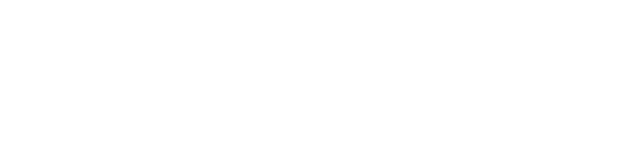
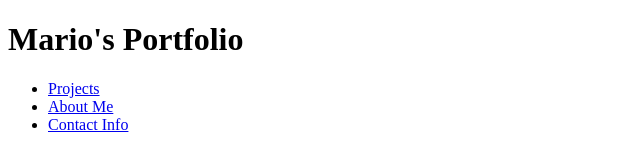
Before and after one commit to mgall13/professionalportfolio, a plain HTML site: page index.html in a window 1280 px wide. Shown: the whole page, without its empty margins (0-640 px from the left). Drawn offline with Linux system fonts and the light colour scheme.

Commit message:
adding header

```diff
--- a/index.html
+++ b/index.html
@@ -1,12 +1,30 @@
 <!DOCTYPE html>
 <html lang="en">
 <head>
-    <link rel ="stylesheet" hfref="./ass
+    <link rel ="stylesheet" hfref="./assets/style.css" />
     <meta charset="UTF-8">
     <meta name="viewport" content="width=device-width, initial-scale=1.0">
-    <title>Mario Gallardo's Portfolio!</title>
+    <title>Mario's Portfolio!</title>
 </head>
 <body>
+    <header>
+        <h1>
+            Mario's Portfolio
+        </h1>
+        <nav>
+            <ul>
+                <li>
+                    <a href="#Projects">Projects</a>
+                </li>
+                <li>
+                    <a href="About Me">About Me</a>
+                </li>
+                <li>
+                    <a href="Contact Info">Contact Info</a>
+                </li>
+            </ul>
+        </nav>
+    </header>
 
 </body>
 </html>
```
